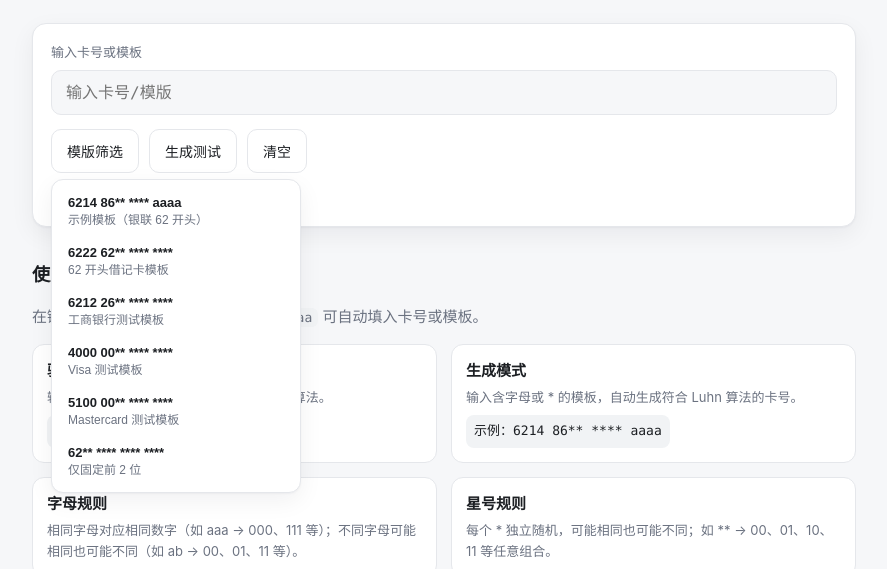
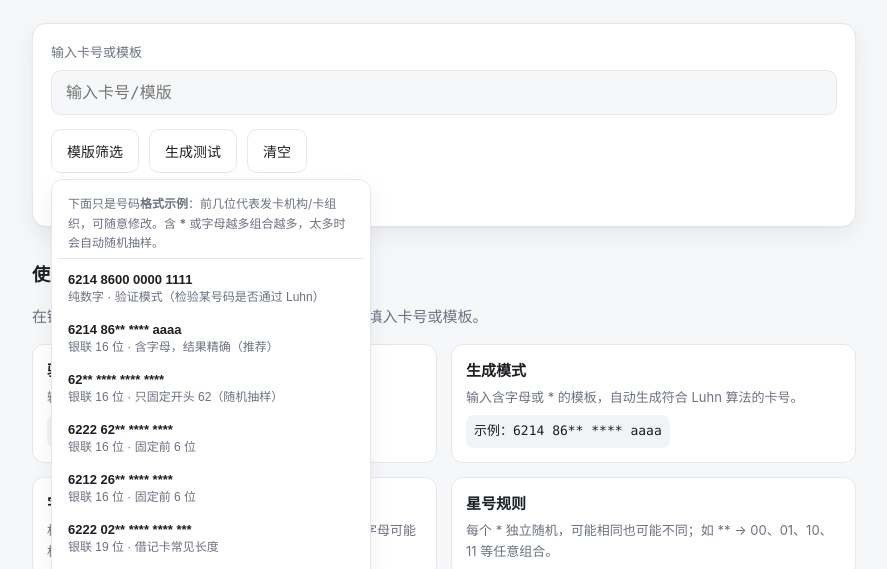
Before and after one commit to baikai55/card-generator, a website: page public/index.html in a window 1280 px wide. Both pictures are taken after a click on the button "模版筛选". Shown: the part 224-793 px from the top of the page, without its empty margins (196-1083 px from the left). Drawn offline with Linux system fonts and the light colour scheme.

Commit message:
feat: expand template presets with labels and guidance

```diff
--- a/public/index.html
+++ b/public/index.html
@@ -85,12 +85,14 @@
 
   .menu-wrap { position: relative; display: inline-block; }
   .menu {
-    position: absolute; z-index: 20; top: calc(100% + 6px); left: 0; min-width: 250px;
+    position: absolute; z-index: 20; top: calc(100% + 6px); left: 0; width: 320px; max-width: 88vw; max-height: 62vh; overflow-y: auto;
     background: var(--panel); border: 1px solid var(--line); border-radius: 12px; box-shadow: var(--shadow); padding: 6px; display: none;
   }
   .menu.open { display: block; }
   .menu button { display: block; width: 100%; text-align: left; background: none; border: 0; color: var(--text); padding: 9px 10px; border-radius: 8px; cursor: pointer; font-size: 13px; }
   .menu button:hover { background: var(--accent-weak); color: var(--accent); }
+  .menu-hint { padding: 8px 10px 6px; font-size: 12px; color: var(--muted); border-bottom: 1px solid var(--line); margin-bottom: 4px; }
+  .menu .desc { color: var(--muted); font-size: 12px; }
 
   .toolbar { display: flex; gap: 10px; flex-wrap: wrap; margin-top: 14px; }
   .results { margin-top: 18px; }
@@ -529,17 +531,28 @@
 
   // 模版筛选（常用示例）
   var PRESETS = [
-    { t: "6214 86** **** aaaa", d: "示例模板（银联 62 开头）" },
-    { t: "6222 62** **** ****", d: "62 开头借记卡模板" },
-    { t: "6212 26** **** ****", d: "工商银行测试模板" },
-    { t: "4000 00** **** ****", d: "Visa 测试模板" },
-    { t: "5100 00** **** ****", d: "Mastercard 测试模板" },
-    { t: "62** **** **** ****", d: "仅固定前 2 位" }
+    { t: "6214 8600 0000 1111", d: "纯数字 · 验证模式（检验某号码是否通过 Luhn）" },
+    { t: "6214 86** **** aaaa", d: "银联 16 位 · 含字母，结果精确（推荐）" },
+    { t: "62** **** **** ****", d: "银联 16 位 · 只固定开头 62（随机抽样）" },
+    { t: "6222 62** **** ****", d: "银联 16 位 · 固定前 6 位" },
+    { t: "6212 26** **** ****", d: "银联 16 位 · 固定前 6 位" },
+    { t: "6222 02** **** **** ***", d: "银联 19 位 · 借记卡常见长度" },
+    { t: "4000 00** **** ****", d: "Visa 16 位" },
+    { t: "4242 42** **** ****", d: "Visa 16 位 · 常用测试号段" },
+    { t: "5100 00** **** ****", d: "Mastercard 16 位" },
+    { t: "5555 55** **** ****", d: "Mastercard 16 位 · 55 开头" },
+    { t: "3530 11** **** ****", d: "JCB 16 位" },
+    { t: "3782 82** **** ***", d: "美国运通 Amex · 15 位" },
+    { t: "6011 00** **** ****", d: "Discover 16 位" }
   ];
   var menu = $("#filterMenu");
+  var hintEl = document.createElement("div");
+  hintEl.className = "menu-hint";
+  hintEl.innerHTML = "下面只是号码<b>格式示例</b>：前几位代表发卡机构/卡组织，可随意修改。含 <b>*</b> 或字母越多组合越多，太多时会自动随机抽样。";
+  menu.appendChild(hintEl);
   PRESETS.forEach(function (p) {
     var b = document.createElement("button");
-    b.innerHTML = '<b>' + p.t + "</b><br><span style='color:var(--muted);font-size:12px'>" + p.d + "</span>";
+    b.innerHTML = "<b>" + (p.t || "（空）") + '</b><br><span class="desc">' + p.d + "</span>";
     b.addEventListener("click", function () {
       input.value = p.t; menu.classList.remove("open"); update();
     });
```
